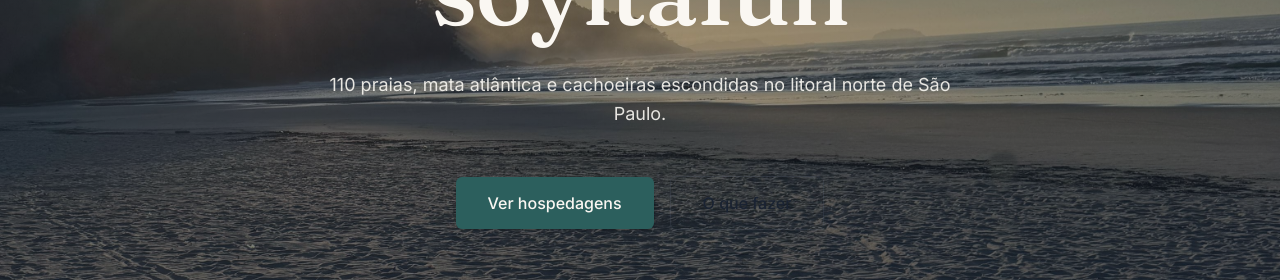
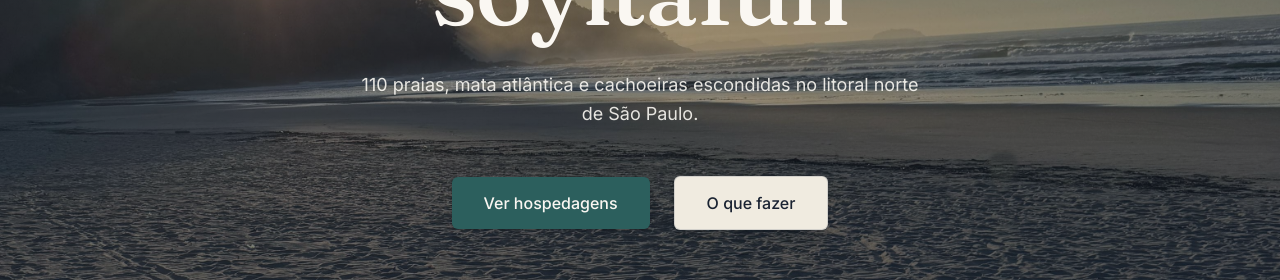
Before and after one commit to Jerofurt/soyitafun, a Next.js app: page / in a window 1280 px wide. Shown: the part 287-567 px from the top of the page. Built offline with nearby package versions, Linux system fonts and the light colour scheme; no server answers; the database is empty.

Commit message:
fix(home): invert secondary CTA for visibility on hero photo

```diff
--- a/src/app/(public)/page.tsx
+++ b/src/app/(public)/page.tsx
@@ -139,19 +139,21 @@
         <h1 className="font-display text-6xl md:text-8xl text-fondo-base mt-6 leading-none">
           soyitafun
         </h1>
-        <p className="text-base md:text-lg text-fondo-base/90 mt-8 leading-relaxed max-w-2xl mx-auto">
+        <p className="text-base md:text-lg text-fondo-base/90 mt-8 leading-relaxed max-w-xl mx-auto">
           110 praias, mata atlântica e cachoeiras escondidas no litoral norte de
           São Paulo.
         </p>
-        <div className="flex flex-col sm:flex-row items-center justify-center gap-3 sm:gap-4 mt-12">
-          <Link href="/hospedagens">
-            <Button size="lg">Ver hospedagens</Button>
+        <div className="flex flex-col sm:flex-row items-center justify-center gap-4 sm:gap-6 mt-12">
+          <Link href="/hospedagens" className="block w-full sm:w-auto">
+            <Button size="lg" className="w-full sm:w-auto shadow-lg">
+              Ver hospedagens
+            </Button>
           </Link>
-          <Link href="/atividades">
+          <Link href="/atividades" className="block w-full sm:w-auto">
             <Button
               size="lg"
               variant="secondary"
-              className="bg-transparent text-fondo-base border-fondo-base/40 hover:bg-fondo-base/10 hover:border-fondo-base/60"
+              className="w-full sm:w-auto bg-fondo-base text-acento-mar hover:bg-fondo-card border border-fondo-base shadow-lg"
             >
               O que fazer
             </Button>
```
